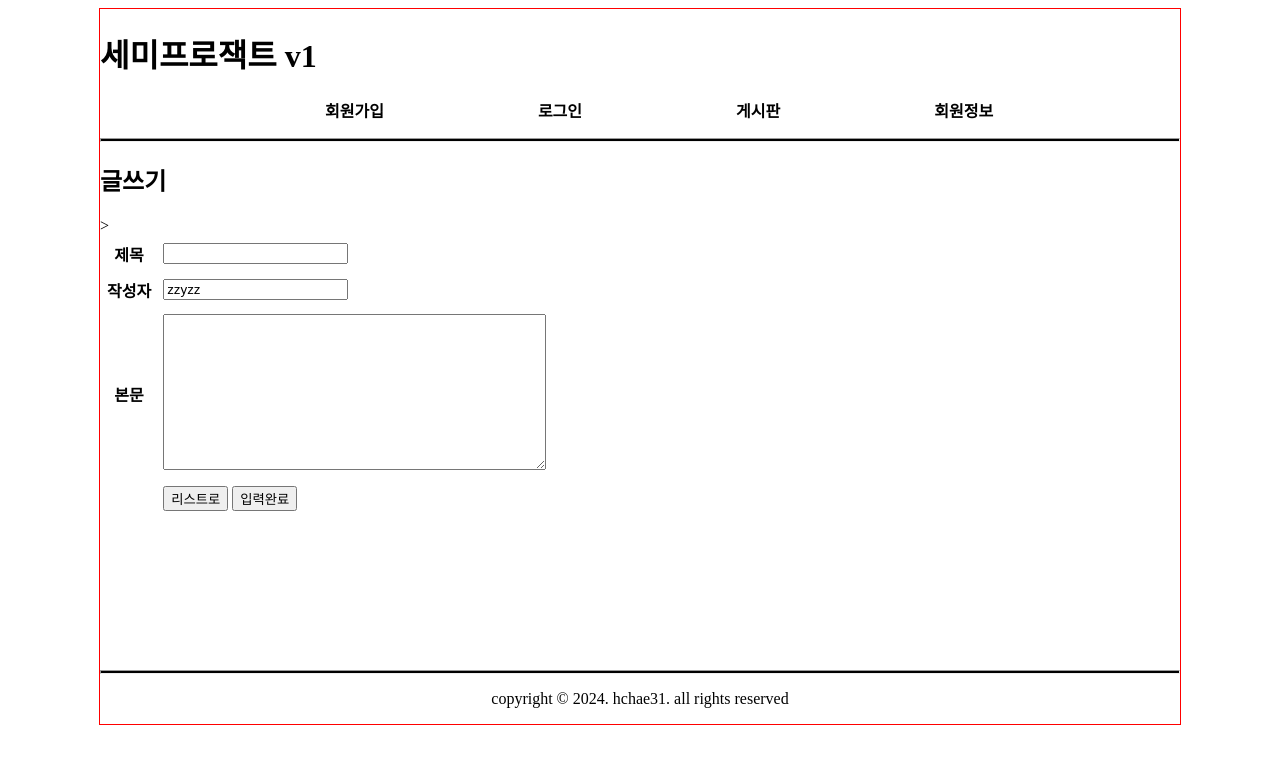
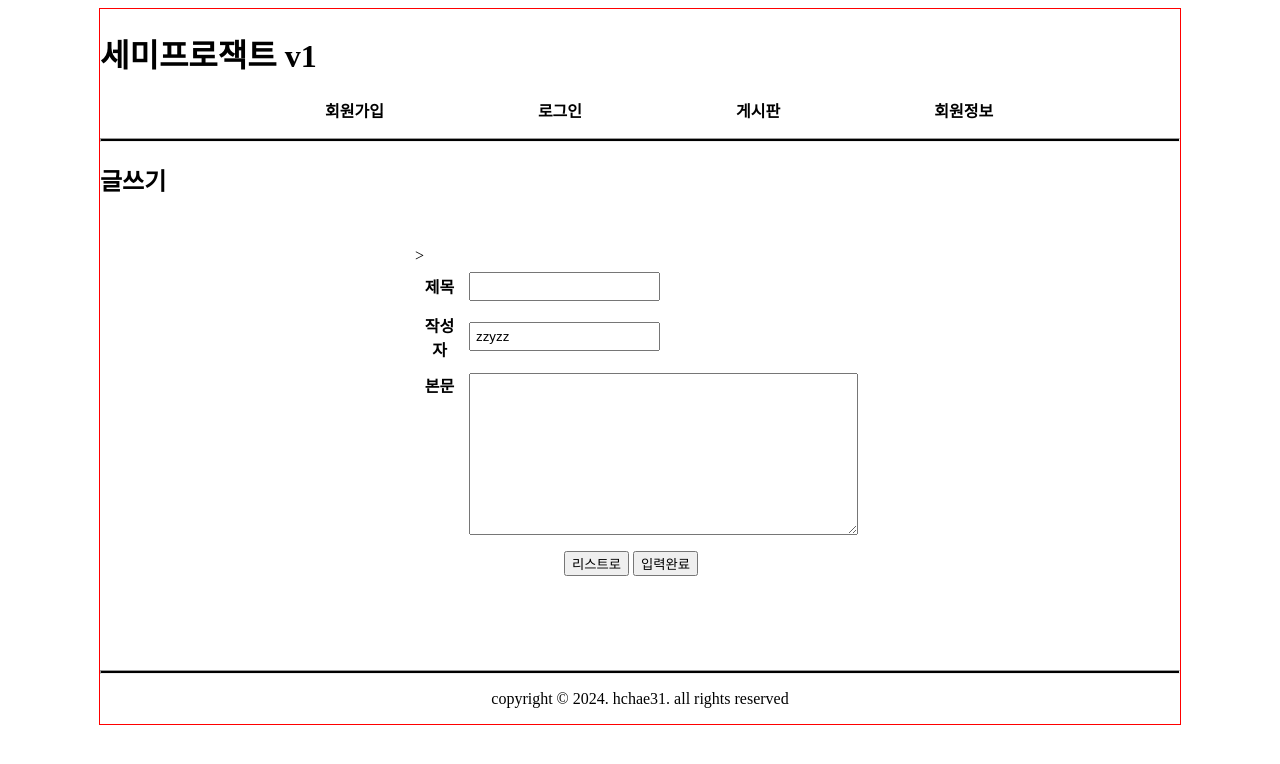
Before and after one commit to hchae31/semiprojectv1, a FastAPI app: page /board/write in a window 1280 px wide. Shown: the top 764 px of the page. Run offline with FastAPI, Linux system fonts and the light colour scheme.

Commit message:
게시판 글쓰기 폼 스타일링

```diff
--- a/main.py
+++ b/main.py
@@ -14,7 +14,6 @@ app.mount('/static', StaticFiles(directory='views/static'), name='static')
 # 외부 라우트 설정
 app.include_router(member_router, prefix='/member')
 app.include_router(board_router, prefix='/board')
-
 
 
 @app.get("/", response_class=HTMLResponse) # Atl+Enter
@@ -44,3 +43,7 @@ async def join(req: Request):
 @member_router.get("/myinfo", response_class=HTMLResponse) # Atl+Enter
 async def myinfo(req: Request):
     return templates.TemplateResponse('member.myinfo.html', {'request': req})
+
+@member_router.get("/list", response_class=HTMLResponse) # Atl+Enter
+async def myinfo(req: Request):
+    return templates.TemplateResponse('member.list.html', {'request': req})
--- a/views/templates/board/write.html
+++ b/views/templates/board/write.html
@@ -5,7 +5,13 @@
     <title>세미프로잭트</title>
     <link rel="stylesheet" href="/static/css/project.css">
     <style>
-
+        form {  width: 450px;
+            margin: 50px auto; }
+        th { width: 150px; }
+        tr { height: 35px }
+        tr:nth-child(3) { vertical-align: top }
+        #listbtn { margin-left: 95px }
+        input, textarea { padding: 5px }
     </style>
 </head>
 <body>
```
